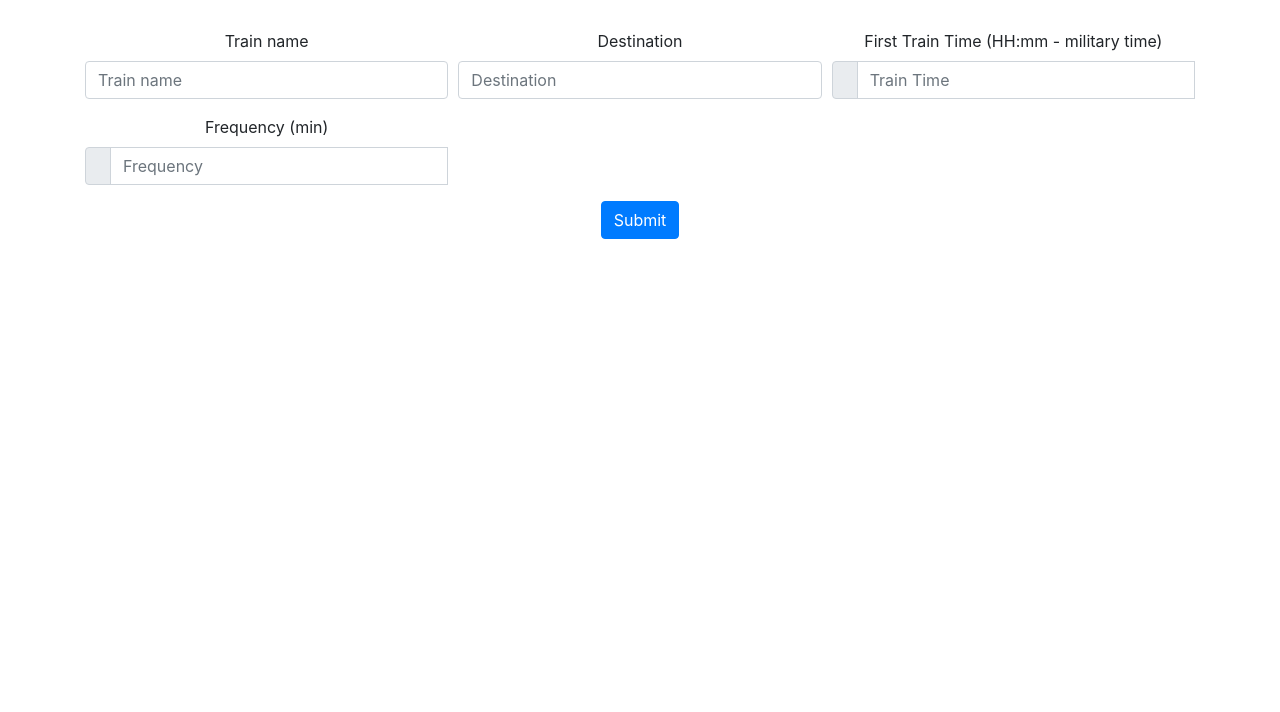
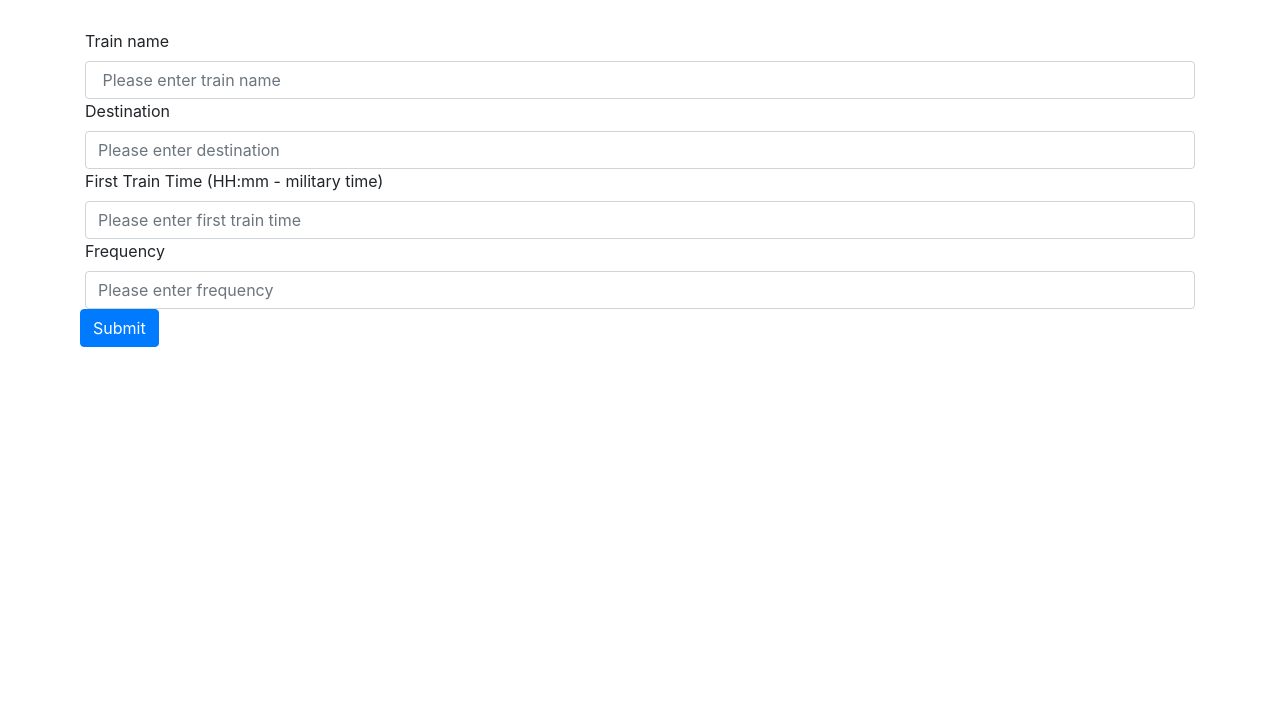
Before and after one commit to cladesic/Train_Time, a plain HTML site: page index.html in a window 1280 px wide. Shown: the part 88-800 px from the top of the page. Drawn offline with nearby package versions, Linux system fonts and the light colour scheme.

Commit message:
added code

```diff
--- a/assets/css/style.css
+++ b/assets/css/style.css
@@ -2,4 +2,6 @@
     text-align: center;
     padding-top: 5px;
     padding-bottom: 5px;
+    background-color:saddlebrown;
+    color: white
 }
--- a/index.html
+++ b/index.html
@@ -1,14 +1,17 @@
 <!DOCTYPE html>
 <html lang="en">
+
 <head>
     <meta charset="UTF-8">
     <meta name="viewport" content="width=device-width, initial-scale=1.0">
     <meta http-equiv="X-UA-Compatible" content="ie=edge">
-    <link rel="stylesheet" href="https://stackpath.bootstrapcdn.com/bootstrap/4.3.1/css/bootstrap.min.css" integrity="sha384-ggOyR0iXCbMQv3Xipma34MD+dH/1fQ784/j6cY/iJTQUOhcWr7x9JvoRxT2MZw1T" crossorigin="anonymous">
+    <link rel="stylesheet" href="https://stackpath.bootstrapcdn.com/bootstrap/4.3.1/css/bootstrap.min.css"
+        integrity="sha384-ggOyR0iXCbMQv3Xipma34MD+dH/1fQ784/j6cY/iJTQUOhcWr7x9JvoRxT2MZw1T" crossorigin="anonymous">
     <script type="text/javascript" src="https://cdnjs.cloudflare.com/ajax/libs/jquery/3.2.1/jquery.min.js"></script>
     <link rel="stylesheet" href="assets/css/style.css">
     <title>Train Time</title>
 </head>
+
 <body>
     <header>
         <div class="jumbotron jumbotron-fluid">
@@ -19,53 +22,54 @@
 
 
     <!-- Form for submit-->
-<div class="container-fluid text-center">
+    <div class="container-fluid">
         <div class="container">
-<form class="needs-validation" novalidate>
+            <form class="trainEntry" novalidate>
                 <div class="form-row">
-          <div class="col-md-4 mb-3">
+                    <div class="col-12">
                         <label for="validationTooltip01">Train name</label>
-            <input type="text" class="form-control" id="validationTooltip01" placeholder="Train name" value="" required>
-            <div class="valid-tooltip">
-              Train Name
-            </div>
-          </div>
-          <div class="col-md-4 mb-3">
-            <label for="validationTooltip02">Destination</label>
-            <input type="text" class="form-control" id="validationTooltip02" placeholder="Destination" value="" required>
-            <div class="valid-tooltip">
-              Destionation
-            </div>
-          </div>
-          <div class="col-md-4 mb-3">
-            <label for="validationTooltipUsername">First Train Time (HH:mm - military time)</label>
-            <div class="input-group">
-              <div class="input-group-prepend">
-                <span class="input-group-text" id="validationTooltipUsernamePrepend"></span>
-              </div>
-              <input type="text" class="form-control" id="validationTooltipUsername" placeholder="Train Time" aria-describedby="validationTooltipUsernamePrepend" required>
-              <div class="invalid-tooltip">
-                Please enter Train Time.
+                        <input type="text" class="form-control" id="validationTooltip01"
+                            placeholder=" Please enter train name" value="" required>
                     </div>
                 </div>
         </div>
-          <div class="col-md-4 mb-3">
-                <label for="validationTooltipUsername">Frequency (min)</label>
-                <div class="input-group">
-                  <div class="input-group-prepend">
-                    <span class="input-group-text" id="validationTooltipUsernamePrepend"></span>
-                  </div>
-                  <input type="text" class="form-control" id="validationTooltipUsername" placeholder="Frequency" aria-describedby="validationTooltipUsernamePrepend" required>
-                  <div class="invalid-tooltip">
-                    Please choose a unique Frequency.
+        <div class="container">
+            <div class="form-row">
+                <div class="col-12">
+                    <label for="validationTooltip02">Destination</label>
+                    <input type="text" class="form-control" id="validationTooltip02"
+                        placeholder="Please enter destination" value="" required>
                 </div>
             </div>
         </div>
+        <div class="container">
+            <div class="form-row">
+                <div class="col-12">
+                    <label for="validationTooltip03">First Train Time (HH:mm - military time)</label>
+                    <input type="text" class="form-control" id="validationTooltip03"
+                        placeholder="Please enter first train time" value="" required>
+                </div>
+            </div>
+        </div>
+        <div class="container">
+            <div class="form-row">
+                <div class="col-12">
+                    <label for="validationTooltip04">Frequency</label>
+                    <input type="text" class="form-control" id="validationTooltip04"
+                        placeholder="Please enter frequency" value="" required>
+                </div>
+            </div>
+        </div>
+        <div class="container">
+        <div class="form-row">
+        <button class="btn btn-primary" type="submit">Submit</button>
+        </div>
         </div>
 
-        <button class="btn btn-primary" type="submit">Submit</button>
+
         </form>
     </div>
-</div>
+
 </body>
+
 </html>
```
Lines whose indentation alone changed are shown as unchanged.
